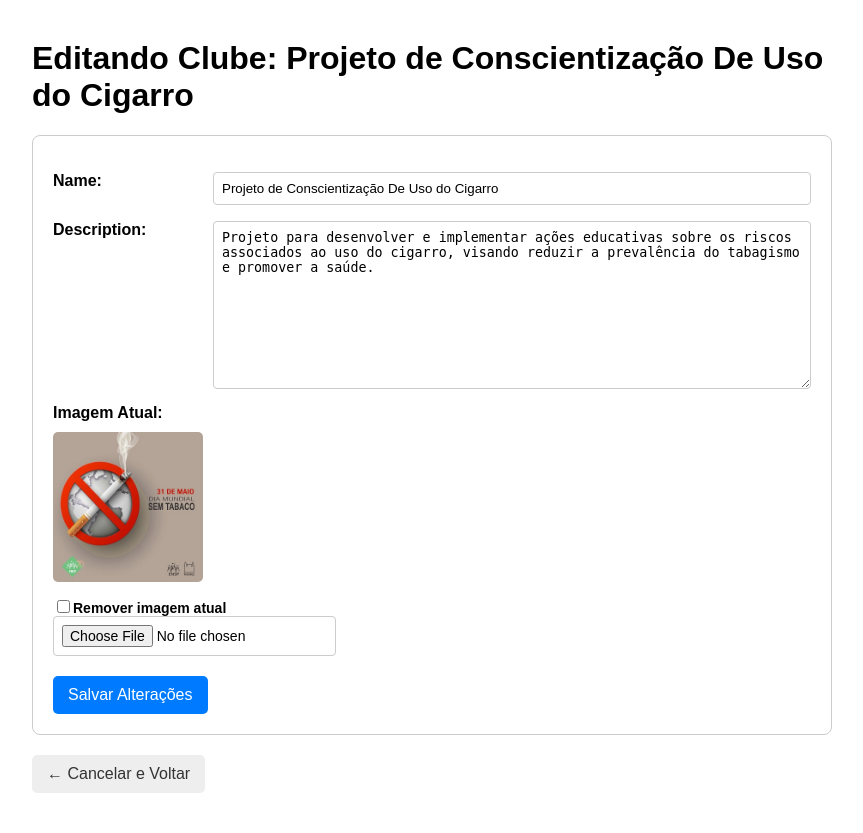
After one commit to Clay1442/-Sistema-de-Grupos-Acad-micos-SGA-, a Django app: page /club/1/edit/ in a window 1280 px wide. The commit adds this page. Shown: the whole page, without its empty margins (208-1071 px from the left). Run offline with Django 4.2, Linux system fonts and the light colour scheme; a user stored in the database is signed in; data comes from the database, SQL or seed files in the repository; both versions use the stored data as it was after the commit.

Commit message:
feat(clubs): Implement club edit functionality

```diff
--- a/clubs/forms.py
+++ b/clubs/forms.py
@@ -1,7 +1,18 @@
 from django import forms
 from .models import Club
+from django.forms.widgets import ClearableFileInput
+
+class CustomImageWidget(ClearableFileInput):
+    initial_text = ''
+    input_text = ''
+    clear_checkbox_label = 'Remover imagem atual'
+    template_with_initial = '%(clear_template)s <br> %(input_template)s'
 
 class ClubForm(forms.ModelForm):
     class Meta:
         model = Club
         fields = ['name', 'description', 'logo']
+
+        widgets = {
+            'logo': CustomImageWidget(),
+        }
--- a/clubs/urls.py
+++ b/clubs/urls.py
@@ -6,4 +6,5 @@ urlpatterns = [
     path('club/<int:pk>/', views.club_detail, name='club-detail'),
     path('club/new/', views.club_create, name='club-create'),
     path('club/<int:pk>/delete-member/<int:membership_id>/', views.delete_member, name='delete-member'),
+    path('club/<int:pk>/edit/', views.club_edit, name='club-edit'),
 ]
--- a/clubs/views.py
+++ b/clubs/views.py
@@ -100,3 +100,29 @@ def delete_member(request, pk, membership_id):
         return redirect('club-detail', pk=club.pk)
 
     return redirect('club-detail', pk=club.pk)
+
+
+@login_required
+def club_edit(request, pk):
+    club = get_object_or_404(Club, pk=pk)
+    if request.user != club.advisor:
+        messages.error(request, 'ERRO: Você não tem permissão para editar este clube.')
+        return redirect('club-detail', pk=club.pk)
+
+    if request.method == 'POST':
+        form = ClubForm(request.POST, request.FILES, instance=club)
+
+        if form.is_valid():
+            form.save()
+            messages.success(request, 'Informações do clube atualizadas com sucesso!')
+            return redirect('club-detail', pk=club.pk)
+
+    else:
+        form = ClubForm(instance=club)
+
+    context = {
+        'form': form,
+        'club': club,
+    }
+
+    return render(request, 'clubs/club_edit.html', context)
--- /dev/null
+++ b/templates/clubs/club_edit.html
@@ -0,0 +1,113 @@
+{% load static %}
+<!DOCTYPE html>
+<html lang="pt-br">
+
+<head>
+    <meta charset="UTF-8">
+    <meta name="viewport" content="width=device-width, initial-scale=1.0">
+    <title>Editando: {{ club.name }}</title>
+
+    <style>
+        /* ... (todos os seus estilos anteriores como 'body', 'form p', etc. ficam aqui) ... */
+        body {
+            font-family: sans-serif;
+            max-width: 800px;
+            margin: 40px auto;
+        }
+
+        form {
+            border: 1px solid #ccc;
+            padding: 20px;
+            border-radius: 8px;
+        }
+
+        form p {
+            display: grid;
+            grid-template-columns: 150px 1fr;
+            gap: 10px;
+            margin-bottom: 15px;
+        }
+
+        form label {
+            font-weight: bold;
+        }
+
+        form input,
+        form textarea {
+            padding: 8px;
+            border: 1px solid #ccc;
+            border-radius: 4px;
+        }
+
+        .submit-btn {
+            background: #007bff;
+            color: white;
+            padding: 10px 15px;
+            border: none;
+            border-radius: 5px;
+            cursor: pointer;
+            font-size: 16px;
+        }
+
+        .back-link {
+            display: inline-block;
+            margin-top: 20px;
+            text-decoration: none;
+            background: #eee;
+            padding: 10px 15px;
+            border-radius: 5px;
+            color: #333;
+        }
+
+        .logo-widget>a {
+            display: none;
+        }
+
+        .logo-widget {
+            font-size: 0;
+        }
+
+        .logo-widget label,
+        .logo-widget input {
+            font-size: 14px;
+        }
+    </style>
+</head>
+
+<body>
+
+    <h1>Editando Clube: {{ club.name }}</h1>
+
+    <form method="post" enctype="multipart/form-data">
+
+        {% csrf_token %}
+
+        <p>
+            <label for="{{ form.name.id_for_label }}">{{ form.name.label }}:</label>
+            {{ form.name }}
+        </p>
+        <p>
+            <label for="{{ form.description.id_for_label }}">{{ form.description.label }}:</label>
+            {{ form.description }}
+        </p>
+
+        <div style="margin-bottom: 20px;">
+            {% if club.logo %}
+            <p style="margin: 0 0 10px 0; font-weight: bold;">Imagem Atual:</p>
+            <img src="{{ club.logo.url }}" alt="Logo do {{ club.name }}"
+                style="max-height: 150px; border-radius: 5px; margin-bottom: 15px; display: block;">
+            {% endif %}
+
+            <div class="logo-widget">
+                {{ form.logo }}
+            </div>
+        </div>
+
+        <button type="submit" class="submit-btn">Salvar Alterações</button>
+    </form>
+
+    <a href="{% url 'club-detail' pk=club.pk %}" class="back-link">← Cancelar e Voltar</a>
+
+</body>
+
+</html>
```
Also changed, not shown: templates/clubs/club_detail.html (+2 -9 lines), db.sqlite3, media/club_logos/Projeto_de_Conscientização_De_Uso_do_Cigarro.jpg (added), media/club_logos/Projeto_de_Conscientização_De_Uso_do_Cigarro_Y9KDh9V.jpg (added), media/club_logos/Projeto_de_Conscientização_De_Uso_do_Cigarro_sH2teW8.jpg (added).
